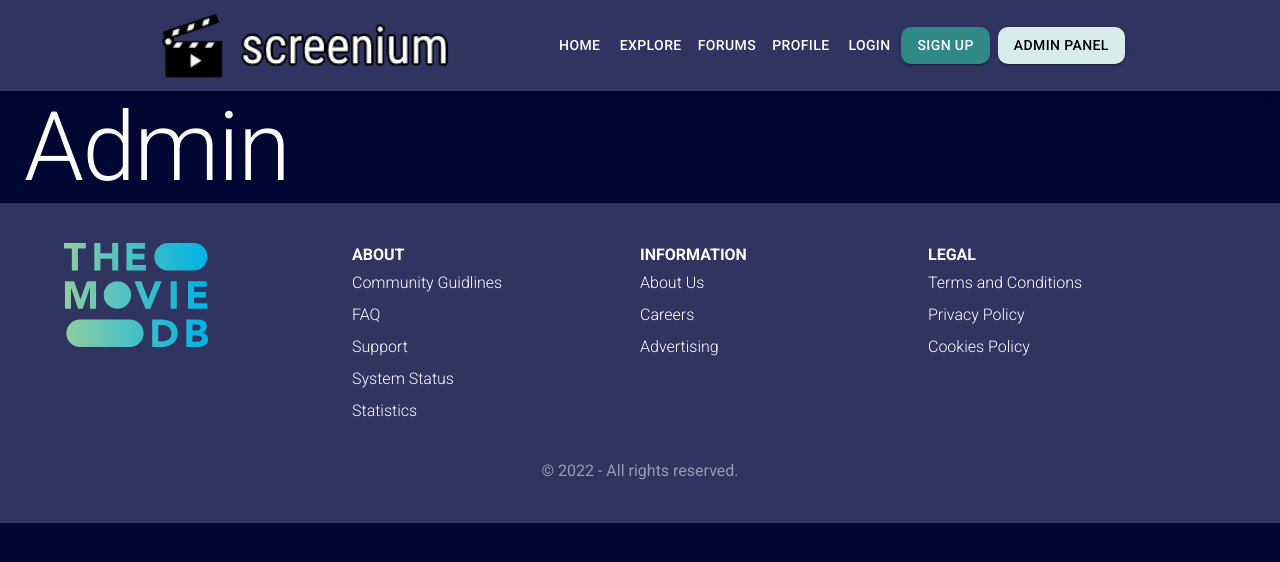
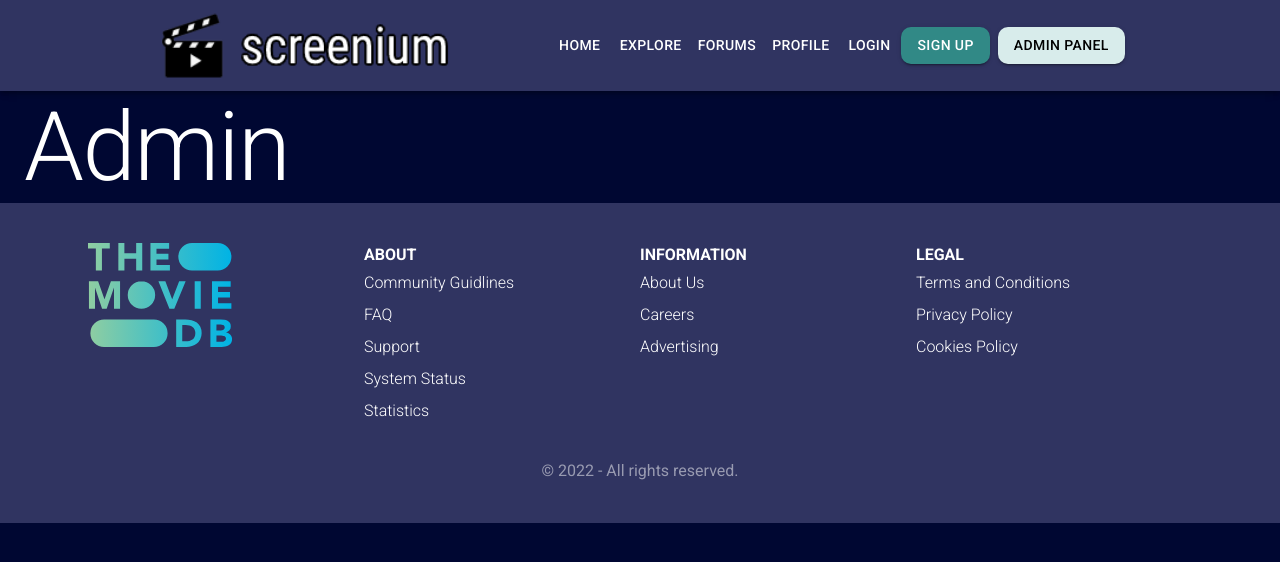
Before and after one commit to humaiyun/screenium, a React (Create React App) app in the folder client/: page /admin in a window 1280 px wide. Shown: the top 562 px of the page. Built offline with nearby package versions, Linux system fonts and the light colour scheme; no server answers; the HTML template or start-up script is replaced by a standard one.

Commit message:
add max container to footer to center items

```diff
--- a/client/src/components/NavBar/Footer.js
+++ b/client/src/components/NavBar/Footer.js
@@ -1,9 +1,11 @@
+import { Container } from '@mui/material'
 import React from 'react'
 
 const Footer = () => {
     // TODO: Add href to all links
   return (
     <div className='flex flex-col bg-[#303461] h-80 px-16 py-10'>
+            <Container maxWidth="lg">
         <div className='grid grid-cols-4'>
             <div>
                 <img className=" object-cover object-center pointer-events-none w-36" alt="the movie database" loading='lazy' src="/assets/tmdb.svg" />
@@ -35,6 +37,7 @@ const Footer = () => {
                 </ul>
             </div>
         </div>
+        </Container>
         <p className='text-center text-md mt-8 opacity-50 dark:text-gray-400 dark:opacity-100'>
             &copy; {new Date().getFullYear()} - All rights reserved.
         </p>
```
